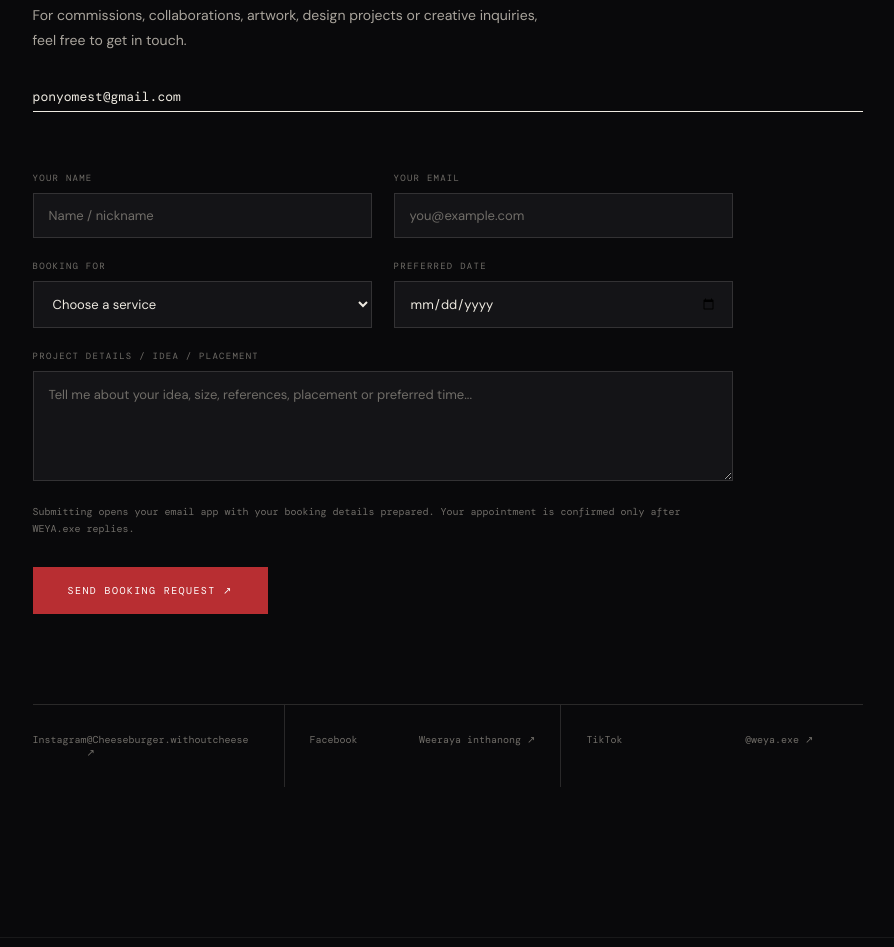
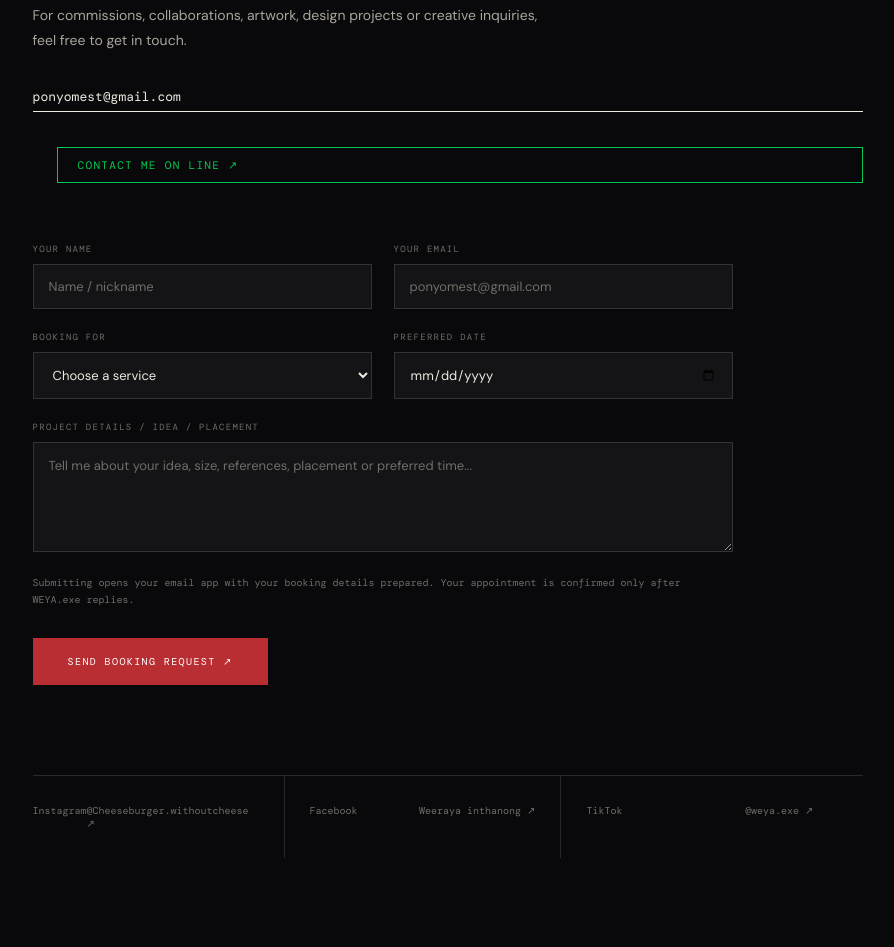
Before and after one commit to euromushroom-code/WEYA.exe66, a plain HTML site: page index/index.html in a window 1280 px wide. Shown: the part 9986-10933 px from the top of the page, without its empty margins (327-1221 px from the left). Drawn offline with nearby package versions, Linux system fonts and the light colour scheme; a script that the page names is missing; a web font is replaced by a local one.

Commit message:
Update index.html

```diff
--- a/index/index.html
+++ b/index/index.html
@@ -1821,6 +1821,10 @@ footer {
     background: #55555a;
 }
 
+	.line-btn{display:inline-flex;align-items:center;gap:10px;margin:35px 0 0 24px;padding:10px 20px;border:1px solid #06c755;color:#06c755;font-family:var(--mono);font-size:11px;letter-spacing:.12em;text-transform:uppercase;transition:background .3s,color .3s}
+.line-btn:hover{background:#06c755;color:#fff}
+@media(max-width:800px){.line-btn{margin-left:0;display:flex;width:fit-content}}
+
 </style>
 </head>
 
@@ -2903,6 +2907,9 @@ footer {
 
         ponyomest@gmail.com
 
+		<a href="https://line.me/ti/p/~weya.exe" target="_blank" rel="noopener noreferrer" class="line-btn reveal">Contact me on LINE ↗</a>
+
+
     </a>
 
     <form class="booking-form reveal" id="bookingForm">
@@ -2912,7 +2919,7 @@ footer {
         </div>
         <div class="field">
             <label for="bookingEmail">Your email</label>
-            <input id="bookingEmail" name="email" type="email" placeholder="you@example.com" required>
+            <input id="bookingEmail" name="email" type="email" placeholder="ponyomest@gmail.com" required>
         </div>
         <div class="field">
             <label for="bookingType">Booking for</label>
```
